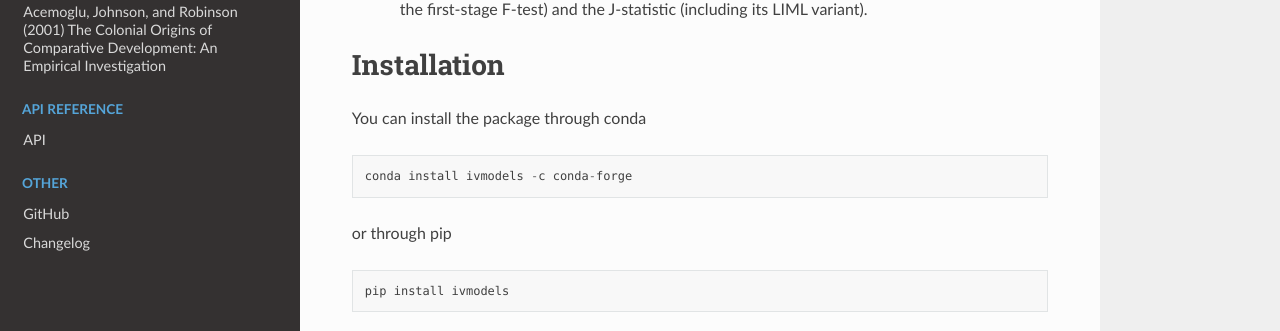
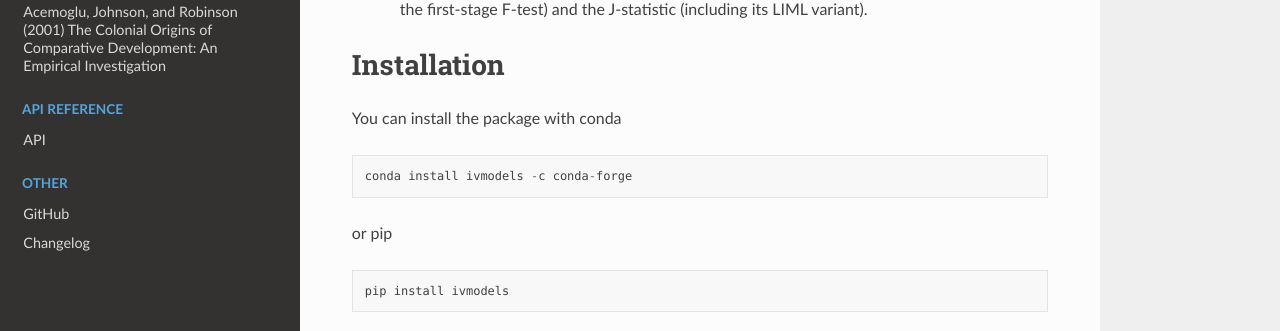
Before and after one commit to mlondschien/ivmodels, a Sphinx documentation site: the page built from docs/index.rst, in a window 1280 px wide and 900 px high. Shown: the part 354-685 px from the top of the window. Built offline with Sphinx 7.4.7 and the Read the Docs theme 3.1.0, drawn with Linux system fonts in a browser that asks for light colours.

Commit message:
minor update to docs

```diff
--- a/docs/index.rst
+++ b/docs/index.rst
@@ -12,13 +12,13 @@ It implements
 Installation
 ============
 
-You can install the package through conda
+You can install the package with conda
 
 ::
 
    conda install ivmodels -c conda-forge
 
-or through pip
+or pip
 
 ::
 
```
Also changed, not shown: 1 other file.
